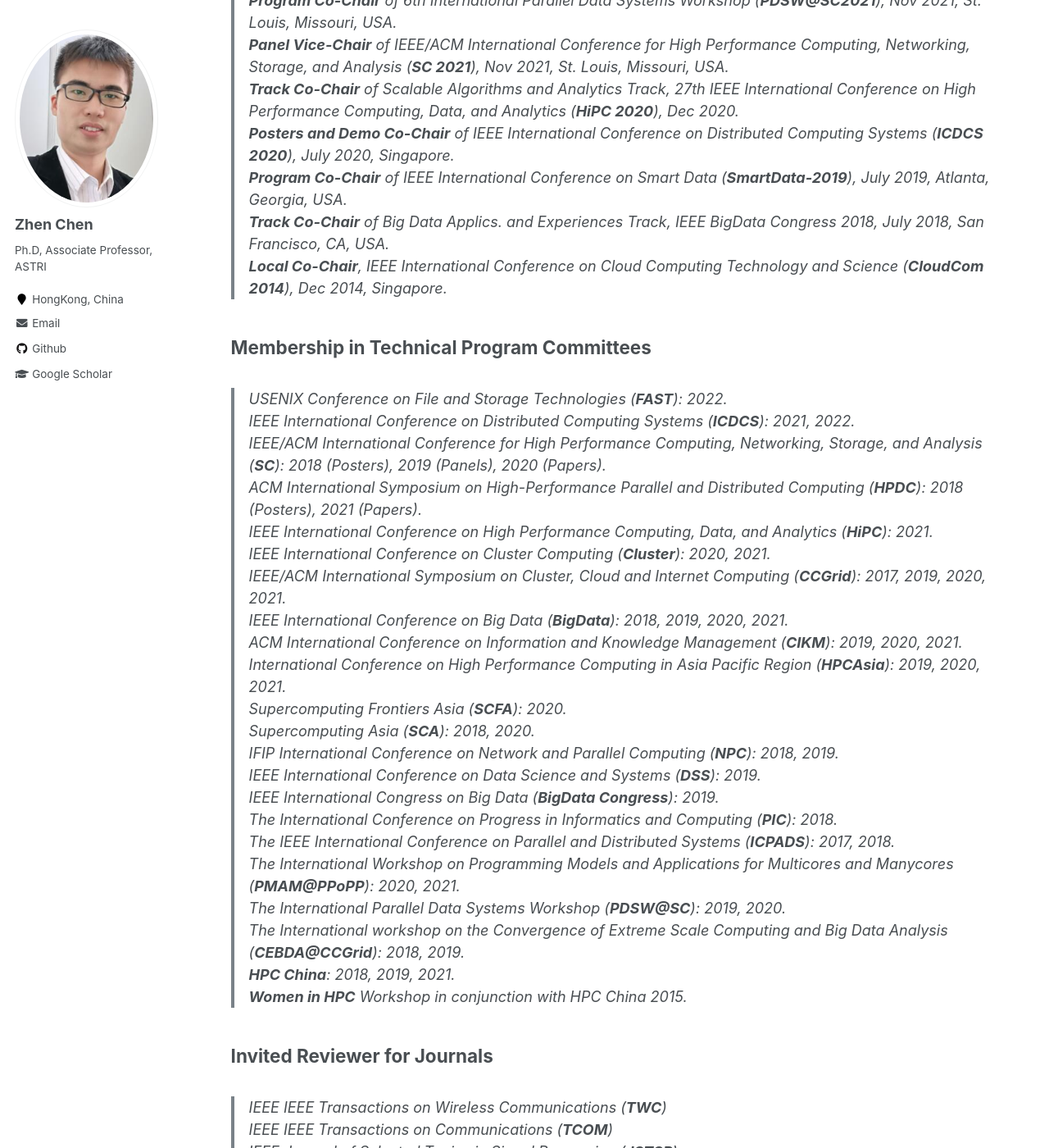
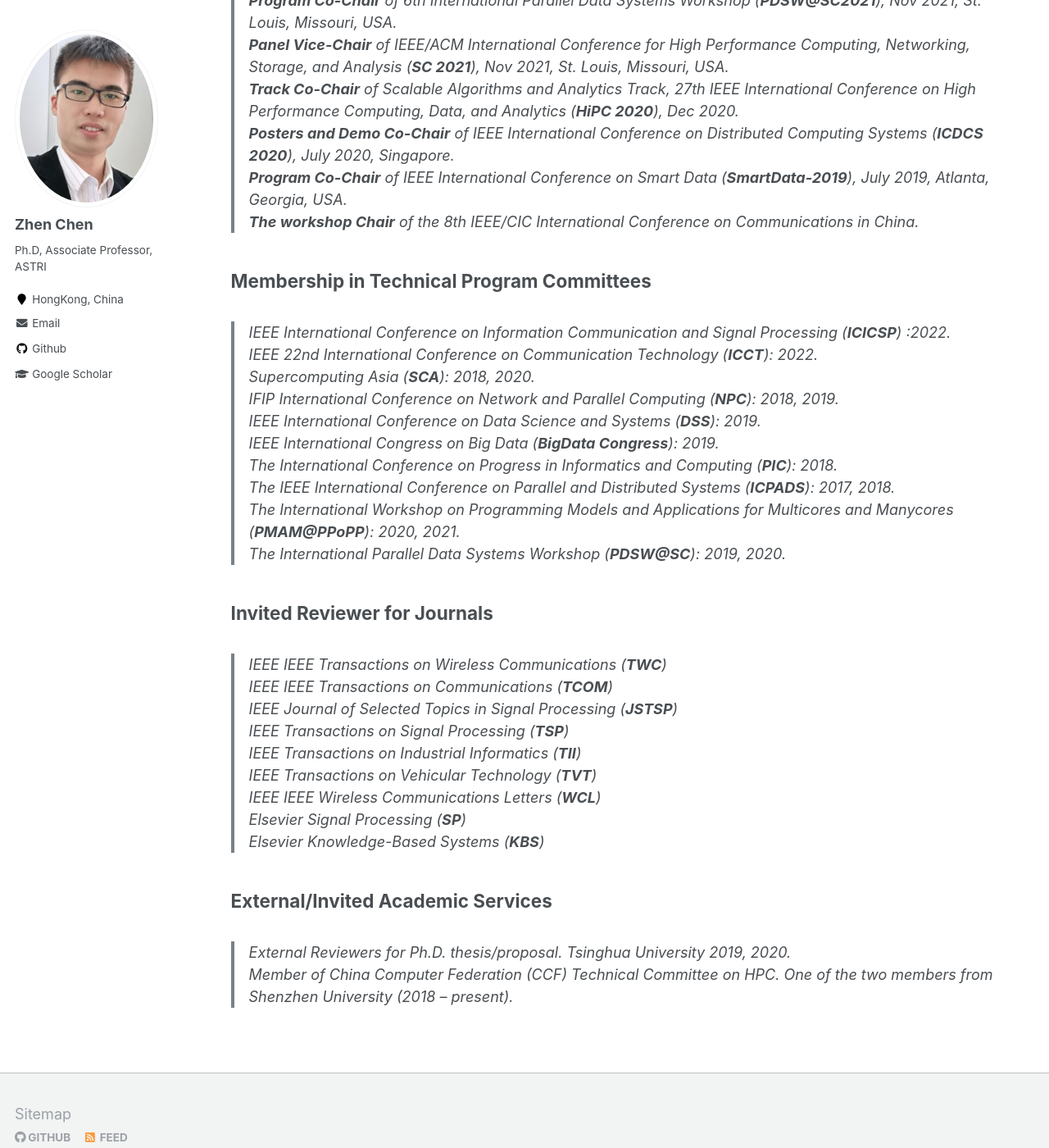
Before and after one commit to baile035/chenz_CV, a Jekyll site: the page built from _pages/service.md, in a window 1280 px wide and 1400 px high, scrolled down 609 px. Shown: the whole window at 82% size. Built offline with Jekyll 4.4.1, drawn with Linux system fonts in a browser that asks for light colours.

Commit message:
Update service.md

```diff
--- a/_pages/service.md
+++ b/_pages/service.md
@@ -28,23 +28,13 @@ Storage, and Analysis (**SC 2021**), Nov 2021, St. Louis, Missouri, USA.<br>
 Performance Computing, Data, and Analytics (**HiPC 2020**), Dec 2020.<br>
 **Posters and Demo Co-Chair** of IEEE International Conference on Distributed Computing Systems (**ICDCS 2020**), July 2020, Singapore.<br>
 **Program Co-Chair** of IEEE International Conference on Smart Data (**SmartData-2019**), July 2019, Atlanta, Georgia, USA.<br>
-**Track Co-Chair** of Big Data Applics. and Experiences Track, IEEE BigData Congress 2018, July 2018, San Francisco, CA, USA.<br>
-**Local Co-Chair**, IEEE International Conference on Cloud Computing Technology and Science (**CloudCom 2014**), Dec 2014, Singapore.
+**The workshop Chair** of the 8th IEEE/CIC International Conference on Communications in China.
 
 Membership in Technical Program Committees
 ---
 
-> USENIX Conference on File and Storage Technologies (**FAST**): 2022.<br>
-IEEE International Conference on Distributed Computing Systems (**ICDCS**): 2021, 2022.<br>
-IEEE/ACM International Conference for High Performance Computing, Networking, Storage, and Analysis (**SC**): 2018 (Posters), 2019 (Panels), 2020 (Papers).<br>
-ACM International Symposium on High-Performance Parallel and Distributed Computing (**HPDC**): 2018 (Posters), 2021 (Papers).<br>
-IEEE International Conference on High Performance Computing, Data, and Analytics (**HiPC**): 2021.<br>
-IEEE International Conference on Cluster Computing (**Cluster**): 2020, 2021.<br>
-IEEE/ACM International Symposium on Cluster, Cloud and Internet Computing (**CCGrid**): 2017, 2019, 2020, 2021.<br>
-IEEE International Conference on Big Data (**BigData**): 2018, 2019, 2020, 2021.<br>
-ACM International Conference on Information and Knowledge Management (**CIKM**): 2019, 2020, 2021.<br>
-International Conference on High Performance Computing in Asia Pacific Region (**HPCAsia**): 2019, 2020, 2021.<br>
-Supercomputing Frontiers Asia (**SCFA**): 2020.<br>
+> IEEE International Conference on Information Communication and Signal Processing (**ICICSP**) :2022.<br>
+IEEE 22nd International Conference on Communication Technology (**ICCT**): 2022.<br>
 Supercomputing Asia (**SCA**): 2018, 2020.<br>
 IFIP International Conference on Network and Parallel Computing (**NPC**): 2018, 2019.<br>
 IEEE International Conference on Data Science and Systems (**DSS**): 2019.<br>
@@ -53,9 +43,7 @@ The International Conference on Progress in Informatics and Computing (**PIC**):
 The IEEE International Conference on Parallel and Distributed Systems (**ICPADS**): 2017, 2018.<br>
 The International Workshop on Programming Models and Applications for Multicores and Manycores (**PMAM@PPoPP**): 2020, 2021.<br>
 The International Parallel Data Systems Workshop (**PDSW@SC**): 2019, 2020.<br>
-The International workshop on the Convergence of Extreme Scale Computing and Big Data Analysis (**CEBDA@CCGrid**): 2018, 2019.<br>
-**HPC China**: 2018, 2019, 2021.<br>
-**Women in HPC** Workshop in conjunction with HPC China 2015.
+
 
 
 Invited Reviewer for Journals
```
